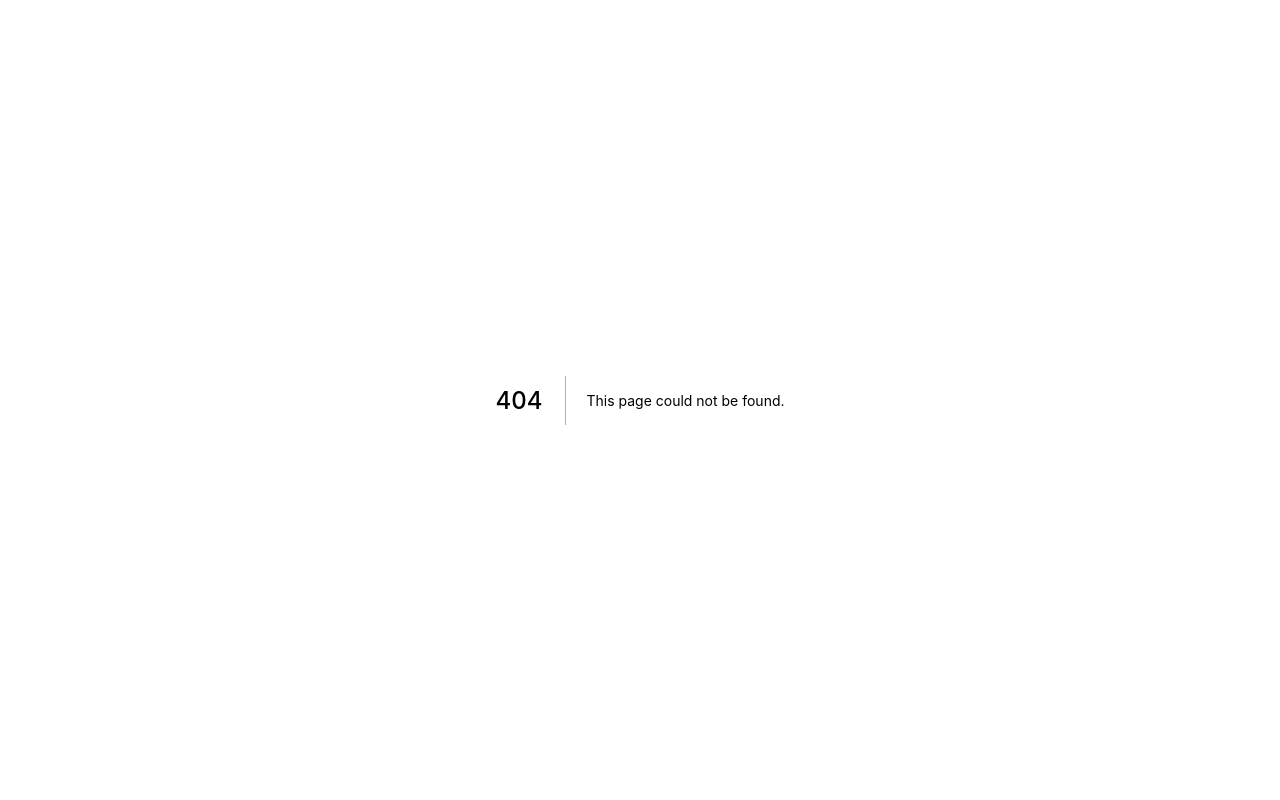
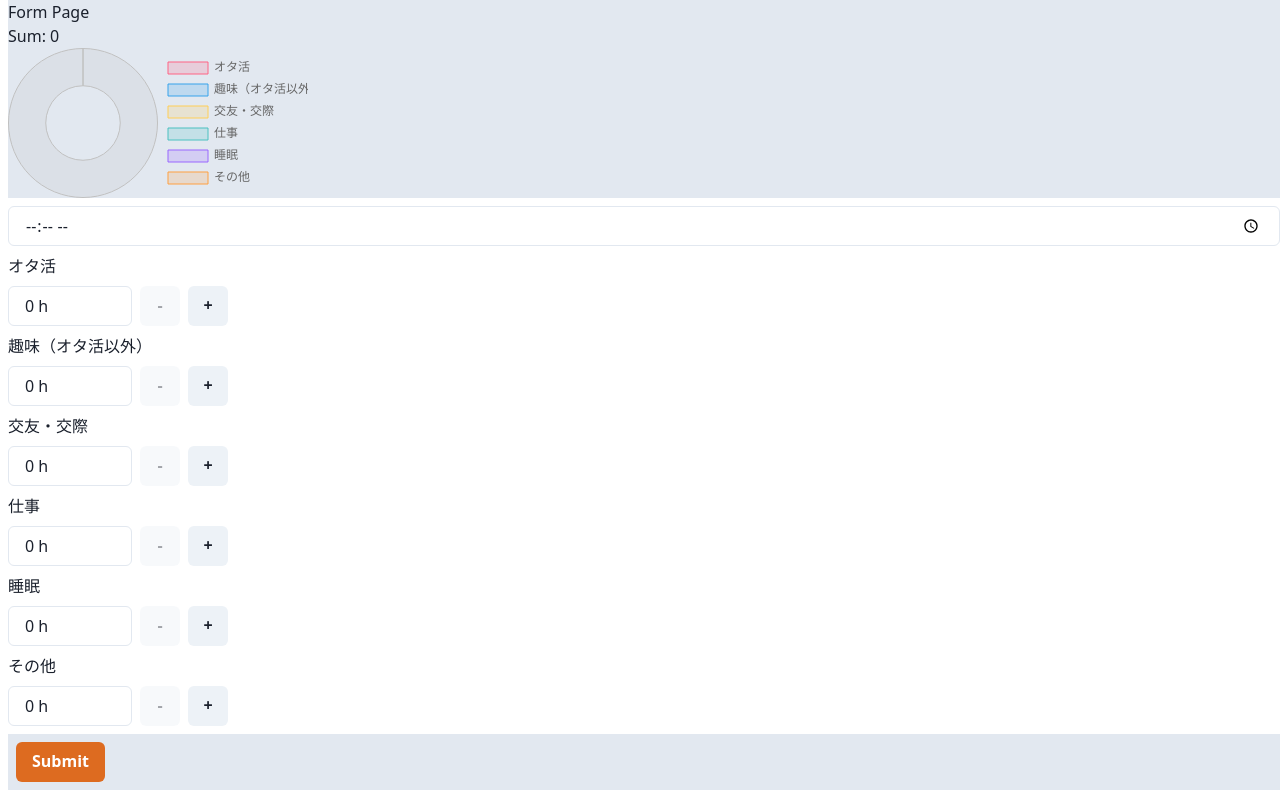
Before and after one commit to scndtnr/otaku_timetable, a Next.js app in the folder frontend/: page /hoursForm in a window 1280 px wide. Before the commit this address had no page. Built offline with nearby package versions, Linux system fonts and the light colour scheme.

Commit message:
rename "form" to "hoursForm"

```diff
--- a/frontend/src/components/page/Form/index.ts
+++ /dev/null
@@ -1,3 +0,0 @@
-import { FormPage } from "./Form.page";
-
-export default FormPage;
--- a/frontend/src/components/page/Form/Form.page.tsx
+++ b/frontend/src/components/page/HoursForm/HoursForm.page.tsx
@@ -1,7 +1,7 @@
 import Head from "next/head";
-import { Form } from "./Form";
+import { HoursForm } from "./HoursForm";
 
-export const FormPage = () => {
+export const HoursFormPage = () => {
   return (
     <>
       <Head>
@@ -9,7 +9,7 @@ export const FormPage = () => {
         <meta name="description" content="オタクの時間割の入力フォーム" />
         <link rel="icon" href="/favicon.ico" />
       </Head>
-      <Form />
+      <HoursForm />
     </>
   );
 };
--- a/frontend/src/components/page/Form/Form.tsx
+++ b/frontend/src/components/page/HoursForm/HoursForm.tsx
@@ -1,11 +1,11 @@
 import InputHours from "@/components/ui/input_hours";
-import { Box, Button, FormControl, FormLabel, Stack } from "@chakra-ui/react";
+import { Box, Button, FormControl, FormLabel, Input, Stack } from "@chakra-ui/react";
 import React, { useEffect, useState } from "react";
 import { SubmitHandler, useForm } from "react-hook-form";
 import { Chart as ChartJS, ArcElement, Tooltip, Legend } from "chart.js";
 import { Doughnut } from "react-chartjs-2";
 
-export const Form = () => {
+export const HoursForm = () => {
   // 回答の状態管理
   type TimeTableAnswer = {
     q1: string;
@@ -141,6 +141,7 @@ export const Form = () => {
         <Box>
           <form onSubmit={handleSubmit(onSubmit)}>
             <Stack>
+              <Input type="time" />
               <FormControl>
                 <FormLabel htmlFor="q1">{labels.q1}</FormLabel>
                 <InputHours name="q1" control={control} rules={{ validate: maxHoursValidation }} />
--- /dev/null
+++ b/frontend/src/components/page/HoursForm/index.ts
@@ -0,0 +1,3 @@
+import { HoursFormPage } from "./HoursForm.page";
+
+export default HoursFormPage;
--- a/frontend/src/components/page/Top/Top.page.tsx
+++ b/frontend/src/components/page/Top/Top.page.tsx
@@ -1,5 +1,5 @@
 import Head from "next/head";
-import Form from "../Form";
+import HoursForm from "../HoursForm";
 import { Top } from "./Top";
 
 export const TopPage = () => {
@@ -11,7 +11,7 @@ export const TopPage = () => {
         <link rel="icon" href="/favicon.ico" />
       </Head>
       {/* <Top /> */}
-      <Form />
+      <HoursForm />
     </>
   );
 };
--- /dev/null
+++ b/frontend/src/pages/hoursForm.tsx
@@ -0,0 +1,13 @@
+import type { NextPage } from "next";
+import { Box } from "@chakra-ui/react";
+import HoursFormPage from "@/components/page/HoursForm";
+
+const hoursForm: NextPage = () => {
+  return (
+    <Box>
+      <HoursFormPage />
+    </Box>
+  );
+};
+
+export default hoursForm;
```
Also changed, not shown: frontend/src/pages/form.tsx (deleted, +0 -13 lines).
